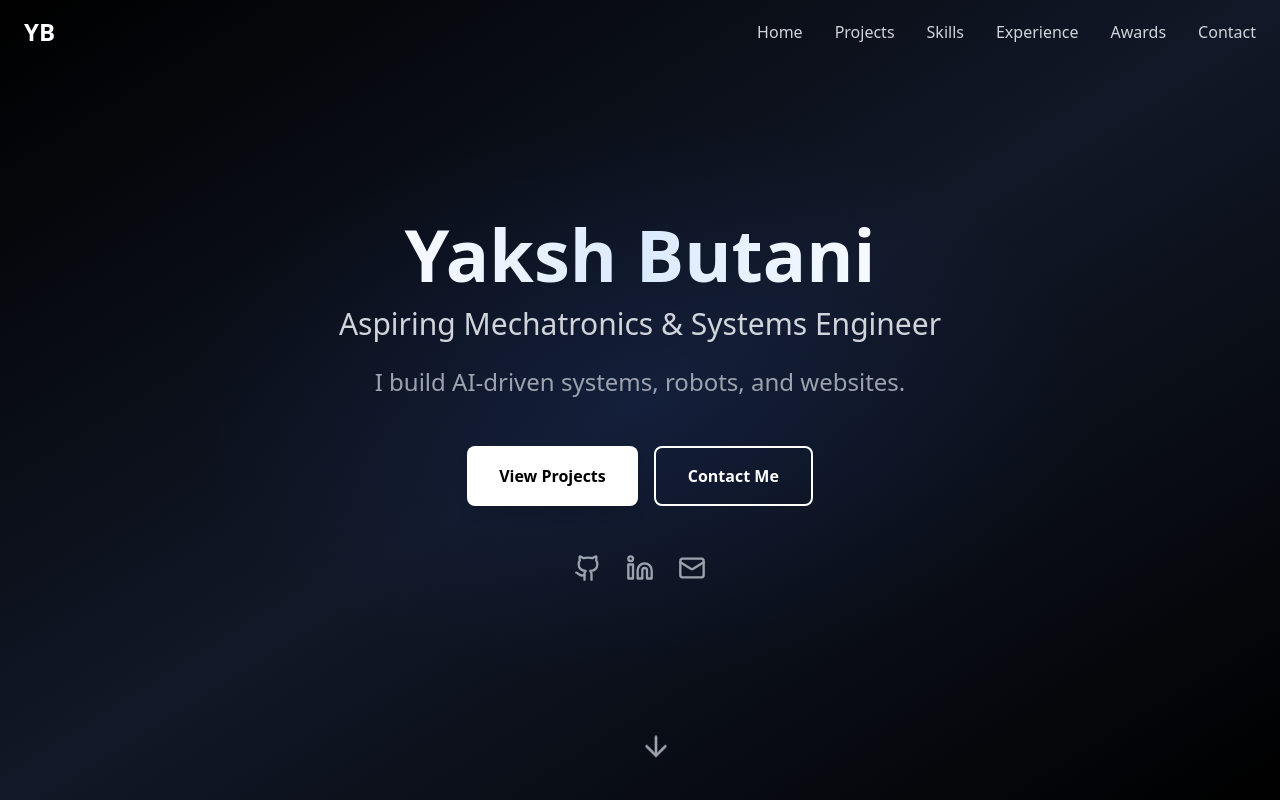
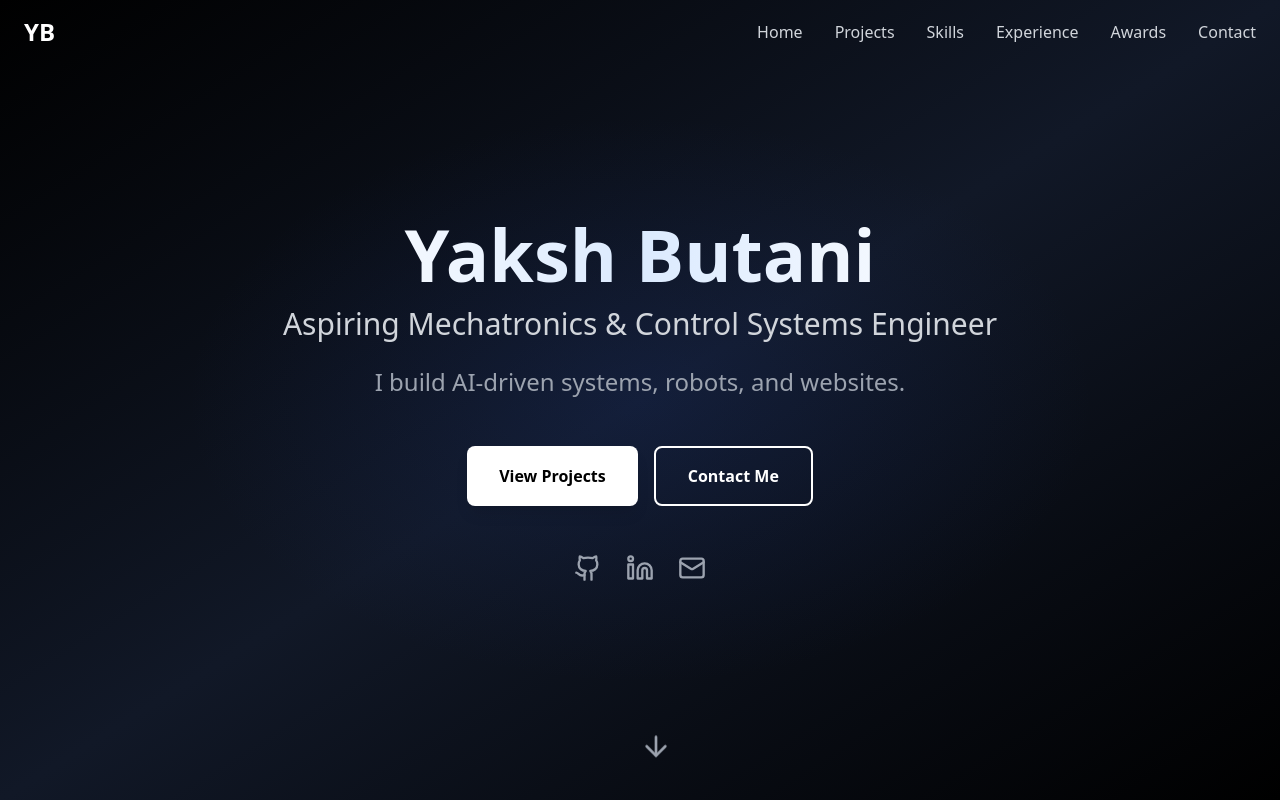
Before and after one commit to YakshB07/PersonalPortfolio, a React (Vite) app: page / in a window 1280 px wide. Shown: the top 800 px of the page. Built offline with nearby package versions, Linux system fonts and the light colour scheme.

Commit message:
last change

```diff
--- a/src/components/Hero.tsx
+++ b/src/components/Hero.tsx
@@ -28,7 +28,7 @@ const Hero = () => {
             Yaksh Butani
           </h1>
           <h2 className="text-2xl md:text-3xl text-gray-300 mb-6 font-light">
-            Aspiring Mechatronics & Systems Engineer
+            Aspiring Mechatronics & Control Systems Engineer
           </h2>
           <p className="text-xl md:text-2xl text-gray-400 mb-12 max-w-2xl mx-auto">
             I build AI-driven systems, robots, and websites.
```
